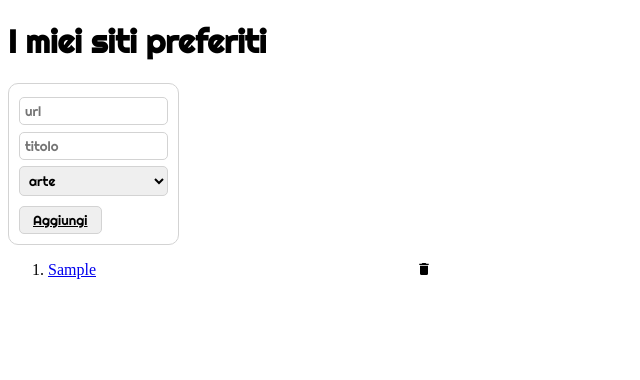
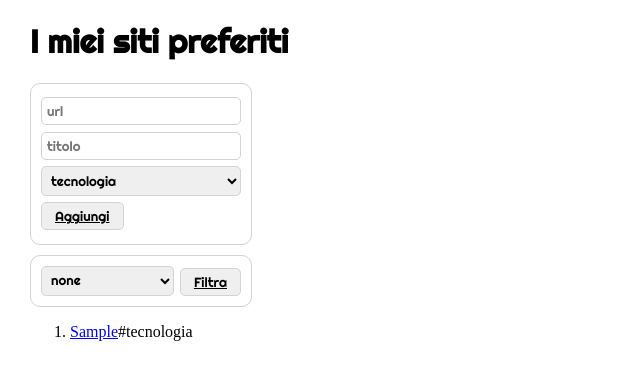
Before and after one commit to CuriousCI/school-home, a plain HTML site: page index.html in a window 1280 px wide. Both pictures are taken after typing "https://example.com", "Sample" into the empty fields and a click on the input "Aggiungi". Shown: the whole page, without its empty margins (0-640 px from the left). Drawn offline with nearby package versions, Linux system fonts and the light colour scheme.

Commit message:
I changed so many things... LOL

```diff
--- a/index.html
+++ b/index.html
@@ -9,21 +9,19 @@
   </head>
   <body>
     <h1>I miei siti preferiti</h1>
-    <form id="form">
+    <form id="creator">
       <input type="url" name="url" id="url" placeholder="url" required>
       <input type="text" name="title" id="title" placeholder="titolo" required>
-      <select name="category" id="category">
-        <option value="arte">arte</option>
-        <option value="tecnologia">tecnologia</option>
-        <option value="sport">sport</option>
-        <option value="moda">moda</option>
-        <option value="istruzione">istruzione</option>
-      </select>
+      <select name="category" id="category"></select>
       <input type="submit" value="Aggiungi">
     </form>
 
-    <ol id="links">
-    </ol>
+    <form id="filter">
+      <select name="category" id="filter-category"></select>
+      <input type="submit" value="Filtra">
+    </form>
+
+    <ol id="links"></ol>
     <script src="https://cdnjs.cloudflare.com/ajax/libs/jquery-compat/3.0.0-alpha1/jquery.min.js"></script>
     <script src="src/script.js"></script>
   </body>
--- a/src/script.js
+++ b/src/script.js
@@ -1,15 +1,24 @@
 let sites = [];
+let categories = ['tecnologia', 'arte', 'sport', 'moda', 'istruzione'];
+let category = 'none';
 
-function updateSiteList(listSelector, sites) {
-  $(listSelector).empty();
+function displayList(list, sites, category) {
+  list.empty();
 
-  sites.forEach(site =>
-    $(listSelector).append(
+  sites
+    .filter(site =>
+      site.category == category || category === 'none' // All
+    )
+    .map(site =>
       $('<li>')
         .append(
           $('<a>')
             .attr('href', site.url)
             .text(site.title)
+        )
+        .append(
+          $('<span>')
+            .text(`#${site.category}`)
         )
         .append(
           $('<img>')
@@ -19,13 +28,28 @@ function updateSiteList(listSelector, sites) {
             .addClass('icon')
         )
     )
-  );
-
+    .reduce((list, item) => list.append(item), list)
 };
 
+function addOptions(select, options){
+  options
+    .map(
+      category =>
+        $('<option>')
+          .attr('value', category)
+          .text(category)
+    )
+    .reduce(
+      (select, category) => select.append(category),
+      select
+    )
+}
 
 $(_ => {
-  $('#form').submit(event => {
+  addOptions($('#category'), categories)
+  addOptions($('#filter-category'), ['none', ...categories])
+
+  $('#creator').submit(event => {
     event.preventDefault();
 
     sites.push({
@@ -35,9 +59,9 @@ $(_ => {
       category: $('#category').val()
     });
 
-    updateSiteList('#links', sites);
+    displayList($('#links'), sites, category);
 
-    $('#form').each(function() {
+    $('#creator').each(function() {
       this.reset();
     });
   })
@@ -46,6 +70,13 @@ $(_ => {
     const id = $(this).data('id');
     sites = sites.filter(site => site.id != id);
 
-    updateSiteList('#links', sites);
+    displayList($('#links'), sites, category);
+  });
+
+  $('#filter').submit(event => {
+    event.preventDefault();
+    category = $("#filter-category").val();
+
+    displayList($('#links'), sites, category);
   });
 });
--- a/src/style.css
+++ b/src/style.css
@@ -4,13 +4,15 @@ h1 {
   font-family: 'Righteous', cursive;
 }
 
-#form {
+body {
+  margin-left: 30px;
+}
+
+form {
   display: grid;
-  grid-template-rows: repeat(4, 1fr);
   align-items: center;
 
-  width: fit-content;
-  height: 140px;
+  width: 200px;
 
   padding: 10px;
   border-radius: 10px;
@@ -19,7 +21,17 @@ h1 {
   font-family: 'Righteous', cursive;
 }
 
-#form input, #form select{
+#creator {
+  grid-template-rows: repeat(4, 1fr);
+  height: 140px;
+  margin-bottom: 10px;
+}
+
+#filter {
+  grid-template-columns: 2fr 1fr;
+}
+
+input, select{
   font-family: inherit;
   padding: 5px;
 
@@ -27,16 +39,22 @@ h1 {
   border: inherit;
 }
 
-#form option {
+option {
   color: grey;
 }
 
-#form input:focus, #form select:focus {
+input:focus, select:focus {
   outline: none;
 }
 
-#form input[type=submit]{
-  place-self: end start;
+#creator input[type=submit]{
+  place-self: center start;
+  padding: 5px 13px;
+  text-decoration: underline;
+}
+
+#filter input[type=submit]{
+  place-self: end end;
   padding: 5px 13px;
   text-decoration: underline;
 }
@@ -44,8 +62,13 @@ h1 {
 .icon {
   width: 1em;
   float: right;
+  opacity: 0;
 }
 
 #links {
   width: 30vw;
 }
+
+li:hover .icon {
+  opacity: 1;
+}
```
